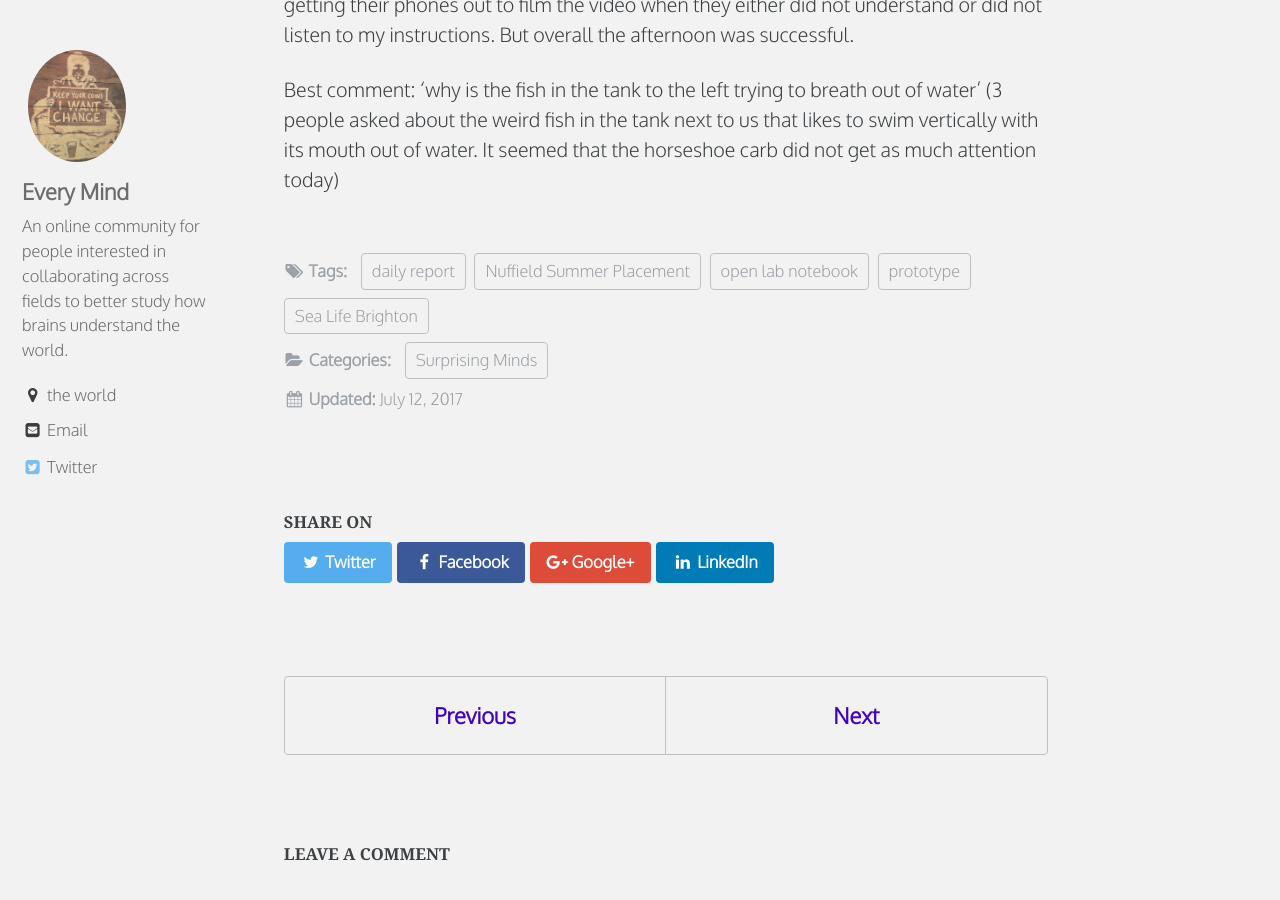
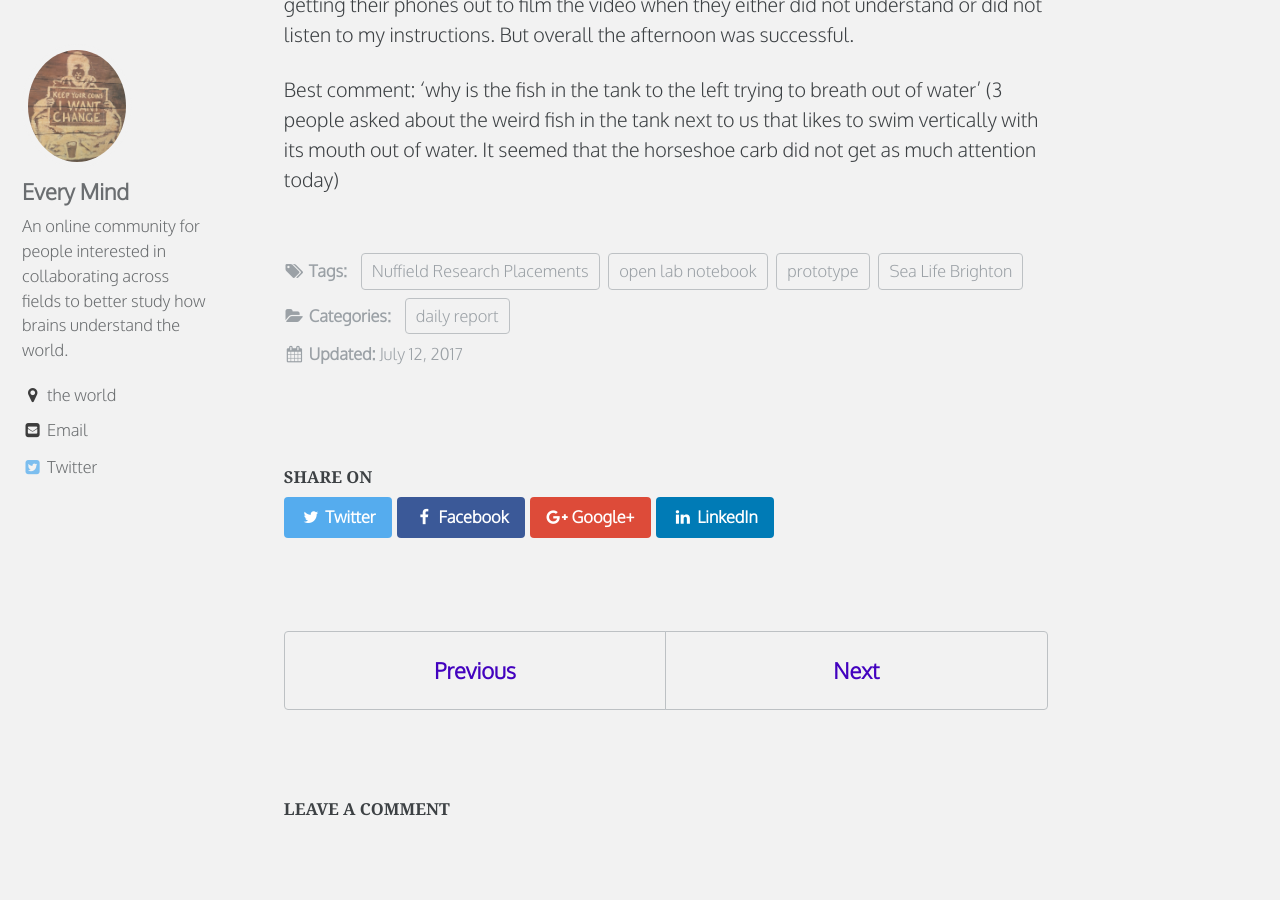
Before and after one commit to everymind/SurprisingMinds, a Jekyll site: the page built from _posts/2017-07-12-surprisingminds-daily-report-July-12-2017.md, in a window 1280 px wide and 900 px high, scrolled down 1080 px. Built offline with Jekyll 4.4.1, drawn with Linux system fonts in a browser that asks for light colours; some web fonts are replaced; comment, search, counter and statistics services are not loaded; some of the changed text lies outside the part shown.

Commit message:
Update 2017-07-12-surprisingminds-daily-report-July-12-2017.md

```diff
--- a/_posts/2017-07-12-surprisingminds-daily-report-July-12-2017.md
+++ b/_posts/2017-07-12-surprisingminds-daily-report-July-12-2017.md
@@ -1,13 +1,13 @@
 ---
 title: "Daily Report: July 12, 2017"
 excerpt: "The morning was less successful than the afternoon, mostly due to the large numbers of primary school children that wanted to take part. "
+author: Alex Whitworth
 categories:
-  - Surprising Minds
+  - daily report
 tags:
-  - daily report
   - open lab notebook
   - Sea Life Brighton
-  - Nuffield Summer Placement
+  - Nuffield Research Placements
   - prototype
 ---
 
```
